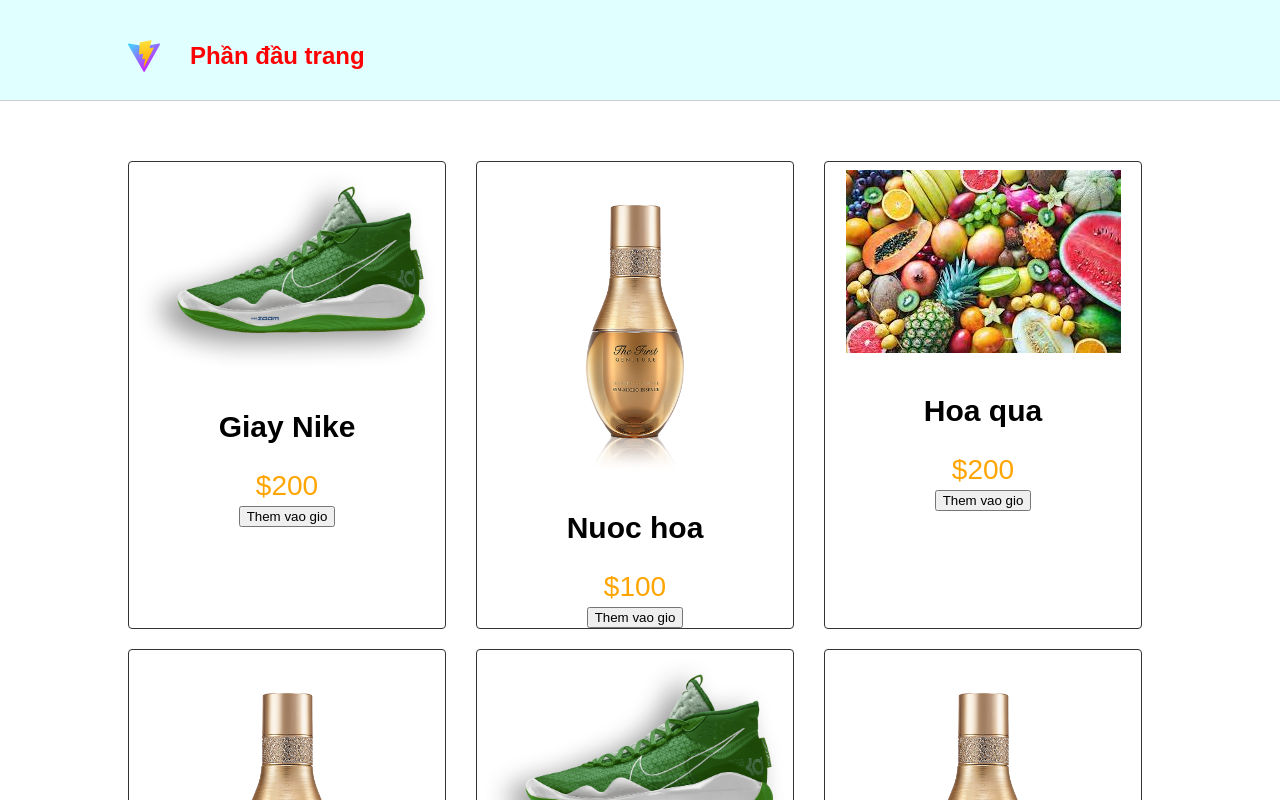
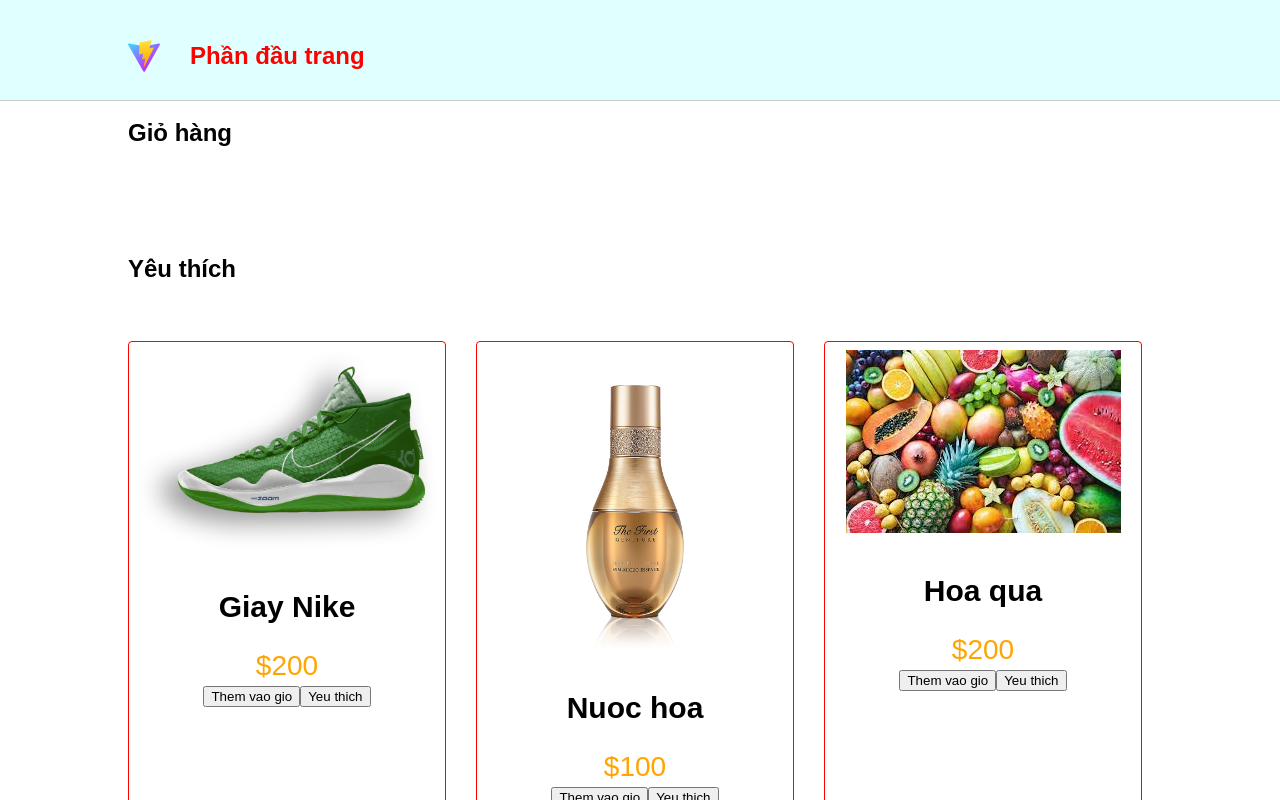
Before and after one commit to thuongbx/nhap-mon-react, a React (Vite) app: page / in a window 1280 px wide. Shown: the top 800 px of the page. Built offline with nearby package versions, Linux system fonts and the light colour scheme.

Commit message:
Them chuc nang yeu thich

```diff
--- a/src/App.tsx
+++ b/src/App.tsx
@@ -8,18 +8,21 @@
 
 function App() {
   const [count, setCount] = useState(0);
-  const [gioHang,setGioHang]=useState<string[]>([]);
+  const [gioHang, setGioHang] = useState<string[]>([]);
+  const [yeuThich, setYeuThich] = useState<string[]>([]);
 
-  const gioHangData:GioHangType={
+  const gioHangData: GioHangType = {
     gioHang,
-    setGioHang
-  }
+    yeuThich,
+    setGioHang,
+    setYeuThich,
+  };
 
   return (
     <GioHangContext.Provider value={gioHangData}>
       <Header />
       <main>
-        <GioHang/>
+        <GioHang />
         <DanhSachSanPham />
       </main>
       <Footer />
--- a/src/components/GioHang/GioHang.tsx
+++ b/src/components/GioHang/GioHang.tsx
@@ -1,15 +1,36 @@
 import { useGioHangContext } from "../../gioHangContext";
 
-const GioHang=()=>{
-    const {gioHang,setGioHang}=useGioHangContext();
+const GioHang = () => {
+  const { gioHang, yeuThich, setGioHang, setYeuThich } = useGioHangContext();
 
-    const xoaKhoiGio=(index:number)=> {
-        setGioHang(gioHang.slice(0,index).concat(gioHang.slice(index+1)));
-    }
+  const xoaKhoiGio = (index: number) => {
+    setGioHang(gioHang.slice(0, index).concat(gioHang.slice(index + 1)));
+  };
 
-    return <div>
-        {gioHang.map((gh,index)=> <div key={index}>{gh} <button onClick={()=>xoaKhoiGio(index)}>Xoa</button></div>)}
+  const xoaYeuThich = (index: number) => {
+    setYeuThich(yeuThich.slice(0, index).concat(yeuThich.slice(index + 1)));
+  };
+
+  return (
+    <div>
+      <h2>Giỏ hàng</h2>
+      {gioHang.map((gh, index) => (
+        <div key={index}>
+          {gh} <button onClick={() => xoaKhoiGio(index)}>Xoa</button>
+        </div>
+      ))}
+
+      <br />
+      <br />
+      <br />
+      <h2>Yêu thích</h2>
+      {yeuThich.map((gh, index) => (
+        <div key={index}>
+          {gh} <button onClick={() => xoaYeuThich(index)}>Xoa</button>
+        </div>
+      ))}
     </div>
-}
+  );
+};
 
 export default GioHang;
--- a/src/components/the-san-pham/TheSanPham.scss
+++ b/src/components/the-san-pham/TheSanPham.scss
@@ -9,7 +9,11 @@
   padding: 8px;
   transition: all 0.25s linear;
 
-    &:hover{
+  &--yeu-thich {
+    border-color: red;
+  }
+
+  &:hover {
     transform: translateY(-5px);
   }
 
--- a/src/components/the-san-pham/TheSanPham.tsx
+++ b/src/components/the-san-pham/TheSanPham.tsx
@@ -1,3 +1,4 @@
+import { useState } from "react";
 import { useGioHangContext } from "../../gioHangContext";
 import "./TheSanPham.scss";
 
@@ -8,19 +9,26 @@
 }
 
 const TheSanPham = ({ ten, anh, gia }: Props) => {
-  const {gioHang, setGioHang}=useGioHangContext();
+  const { gioHang, yeuThich, setGioHang, setYeuThich } = useGioHangContext();
 
-  const themVaoGioClick=()=>{
-    setGioHang([...gioHang,ten]);
-  }
+  const themVaoGioClick = () => {
+    setGioHang([...gioHang, ten]);
+  };
+
+  const yeuThichClick = () => {
+    setYeuThich([...yeuThich, ten]);
+  };
 
   return (
-    <div className="the-san-pham">
+    <div className={"the-san-pham" + (yeuThich ? " the-san-pham--yeu-thich" : "")}>
       <img src={anh} alt="" className="the-san-pham__img" />
       <div className="the-san-pham__list">
         <h3 className="the-san-pham__list-name">{ten}</h3>
         <span className="the-san-pham__list-price">{gia}</span>
-        <div><button onClick={themVaoGioClick}>Them vao gio</button></div>
+        <div>
+          <button onClick={themVaoGioClick}>Them vao gio</button>
+          <button onClick={yeuThichClick}>Yeu thich</button>
+        </div>
       </div>
     </div>
   );
--- a/src/gioHangContext.ts
+++ b/src/gioHangContext.ts
@@ -2,12 +2,16 @@
 
 export interface GioHang {
   gioHang: string[];
+  yeuThich: string[];
   setGioHang: (gioHang: string[]) => any;
+  setYeuThich: (yeuThich: string[]) => any;
 }
 
 export const GioHangContext = createContext<GioHang>({
   gioHang: [],
-  setGioHang: () => {},
+  yeuThich: [],
+  setGioHang: () => { },
+  setYeuThich: () => { }
 });
 
 export const useGioHangContext = () => useContext(GioHangContext);
```
Lines whose indentation alone changed are shown as unchanged.
